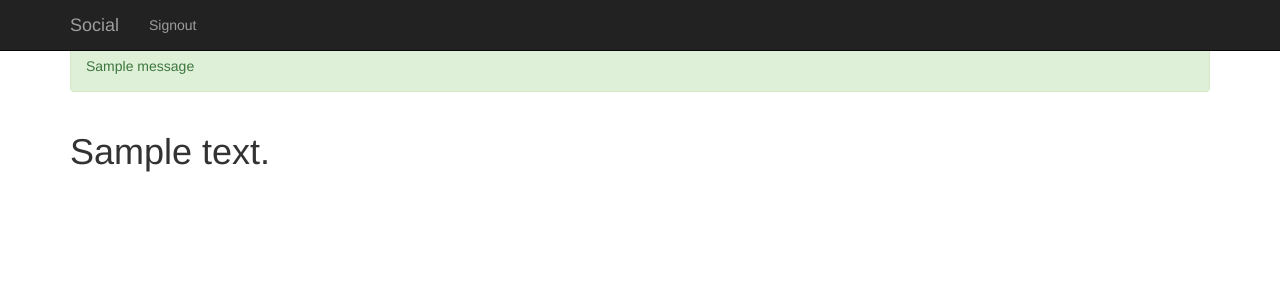
After one commit to mattmac4241/flaskSocial, a Flask app: page /user/messages/ in a window 1280 px wide. The commit adds this page. Shown: the top 300 px of the page. Run offline with Flask 2, Linux system fonts and the light colour scheme; the visitor is signed in with stand-in values (Sample User, id 1); tables that the repository leaves empty hold one stand-in row (values such as "Sample post"); one stand-in notice (Sample message) is shown; some libraries are stand-ins or nearby versions.

Commit message:
message added

```diff
--- a/app/__init__.py
+++ b/app/__init__.py
@@ -21,6 +21,8 @@ manager.add_command('db', MigrateCommand)
 
 from users.views import users_blueprint
 from posts.views import posts_blueprint
+from messages.views import message_blueprint
 
 app.register_blueprint(users_blueprint)
 app.register_blueprint(posts_blueprint)
+app.register_blueprint(message_blueprint)
--- /dev/null
+++ b/app/messages/views.py
@@ -0,0 +1,73 @@
+from functools import wraps
+from flask import flash, redirect, render_template,request, session, url_for, Blueprint
+from sqlalchemy.exc import IntegrityError
+from app.models import User,Message
+from app import db,bcrypt
+import os
+
+message_blueprint = Blueprint('messages',__name__)
+
+#helper function
+def login_required(test):
+    @wraps(test)
+    def wrap(*args,**kwargs):
+        if 'logged_in' in session:
+            return test(*args,**kwargs)
+        else:
+            flash('You need to login first.')
+            return redirect(url_for('users.login'))
+    return wrap
+
+@message_blueprint.route('/send_message/<int:user_id>/',methods=['GET','POST'])
+@login_required
+def send_message(user_id):
+	if request.method == 'POST':
+		if user_id != session['user_id']:
+			print request.form
+			message = Message(
+				user_to = User.query.get(user_id).id,
+				user_from = User.query.get(session['user_id']).id,
+				content = request.form['message']
+				)
+			db.session.add(message)
+			db.session.commit()
+			flash('Message sent')
+			return redirect(url_for('users.profile',user_id=user_id))
+		else:
+			flash('Can\'t send a message to yourself')
+			return redirect(url_for('users.profile',user_id=user_id))
+
+
+@message_blueprint.route('/user/messages/')
+@login_required
+def messages():
+	messages = Message.query.filter_by(user_to=session['user_id'])
+	for message in messages:
+		print message.content
+		print message.id
+	return render_template('messages.html',messages=messages)
+
+@message_blueprint.route('/messages/<int:message_id>/')
+@login_required
+def read_message(message_id):
+	message = Message.query.get(message_id)
+	if session['user_id'] == message.user_to:
+		user_from = User.query.get(message.user_from)
+		message.read = True
+		return render_template('message.html',message=message,user_from=user_from)
+	else:
+		flash("You do not have permiession for that")
+		return redirect(url_for('messages.messages'))
+
+@message_blueprint.route('/messages/<int:message_id>/delete/')
+@login_required
+def delte_message(message_id):
+	message = Message.query.get(message_id)
+	if session['user_id'] == message.user_to:
+		db.session.delete(message)
+		db.session.commit()
+		flash('Message deleted')
+		return redirect(url_for('messages.messages'))
+	elif session['user_id'] != message.user_to:
+		flash("You do not have permiession for that")
+		return redirect(url_for('messages.messages'))
--- a/app/posts/views.py
+++ b/app/posts/views.py
@@ -51,8 +51,10 @@ def post(post_id):
 @posts_blueprint.route('/post/<int:post_id>/delete/')
 @login_required
 def delete_post(post_id):
-	if post_id == session['user_id']:
-		Post.query.filter_by(id=post_id).delete()
+	post = Post.query.get(post_id)
+	if post.poster == session['user_id']:
+		db.session.delete(post)
+		db.session.commit()
 		flash('POST deleted')
 		return redirect(url_for('users.profile',user_id = session['user_id']))
 	else:
--- a/app/templates/base.html
+++ b/app/templates/base.html
@@ -26,7 +26,7 @@
             <span class="icon-bar"></span>
             <span class="icon-bar"></span>
           </button>
-           <a class="navbar-brand" href="/">Steve</a>
+           <a class="navbar-brand" href="/user/">Social</a>
         </div>
         <div class="collapse navbar-collapse">
           <ul class="nav navbar-nav">
--- /dev/null
+++ b/app/templates/messages.html
@@ -0,0 +1,15 @@
+{% extends "base.html" %}
+
+{%block content%}
+<div class="container">
+    <div class="row">
+        <div class="name">
+        	{%for m in messages%}
+            <h1>{{m.content}}</h1>
+            {%endfor%}
+        </div>
+        <div>
+    </div>
+</div>
+
+{%endblock%}
--- /dev/null
+++ b/db_migrate.py
@@ -0,0 +1,2 @@
+from app import manager
+manager.run()
```
Also changed, not shown: app/models.py (+14 -0 lines), app/templates/message.html (added, +15 -0 lines), app/templates/user.html (+28 -0 lines), app/users/views.py (+13 -5 lines), migrations/versions/48923fd88d5b_.py (added, +35 -0 lines), app/messages/__init__.py (added), 4 other files.
